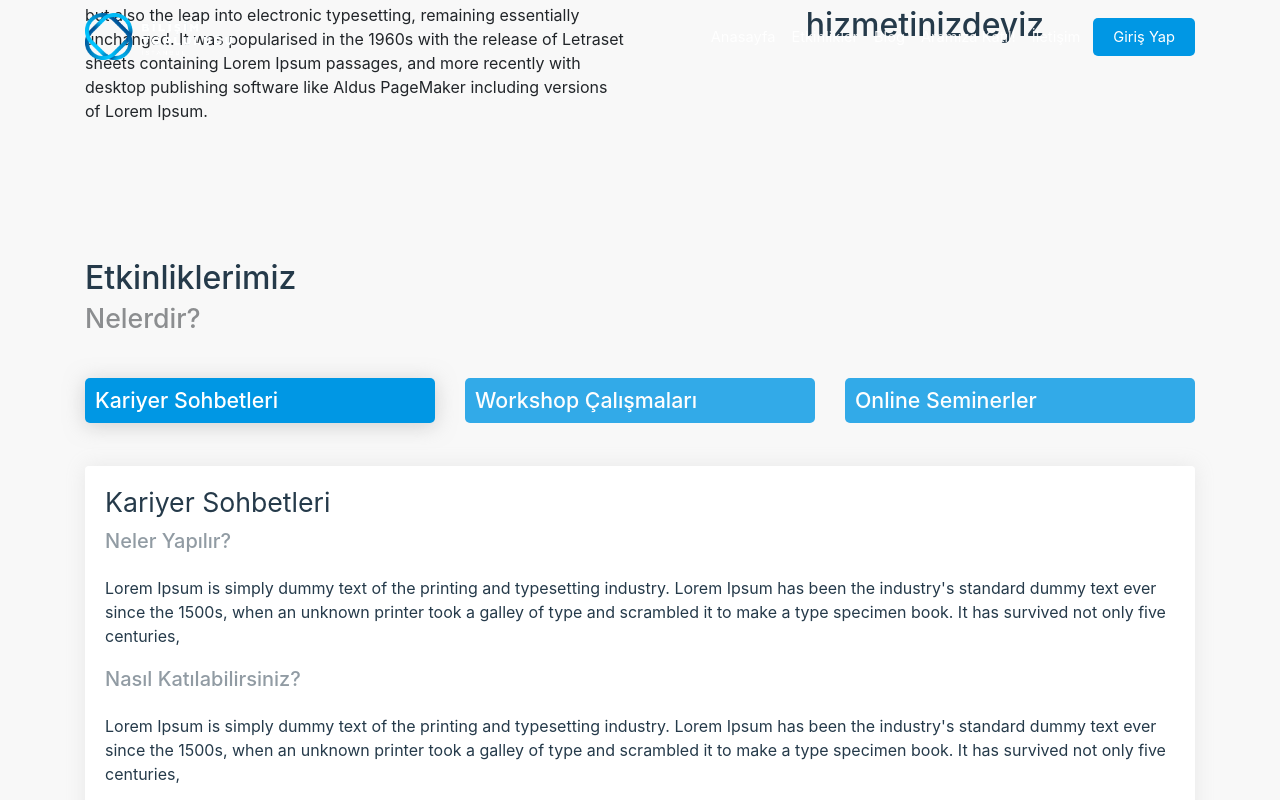
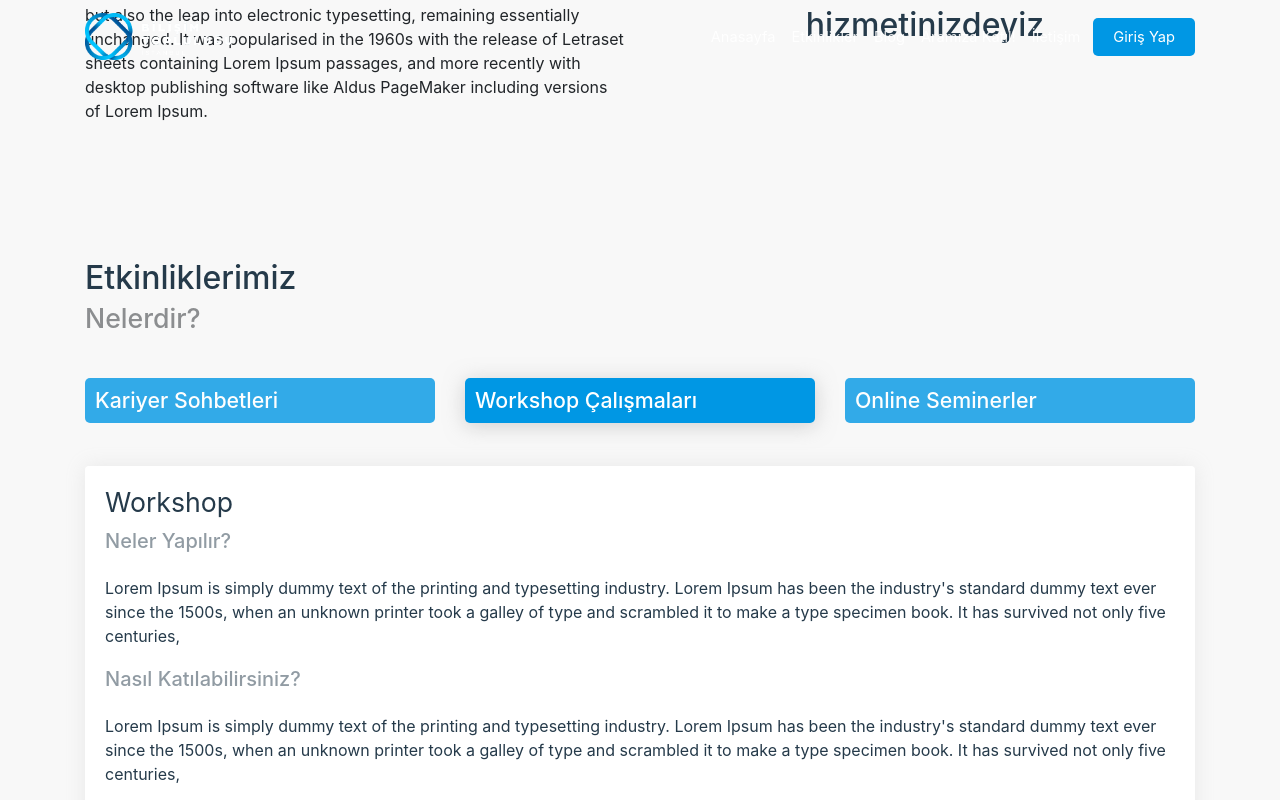
Before and after one commit to bilisimtoplulugu/IBT-Web-Client, a Next.js app: page / in a window 1280 px wide. Both pictures are taken after a click on the element "Workshop Çalışmaları". Shown: the part 1480-2280 px from the top of the page. Built offline with nearby package versions, Linux system fonts and the light colour scheme; no server answers.

Commit message:
transition between cards about our events

```diff
--- /dev/null
+++ b/components/WebinarDetailCard.js
@@ -0,0 +1,53 @@
+import React from 'react';
+import {Card, Row, Col} from 'react-bootstrap';
+import styled from 'styled-components';
+import Link from 'next/link';
+
+const CustomCard = styled(Card)`
+  box-shadow: 0 0px 20px rgba(169, 169, 169, 0.2);
+  border: none;
+  color: #253a4a;
+  margin-top: 20px;
+  .title {
+    font-size: 20pt;
+    font-weight: 400;
+  }
+
+  .subTitle {
+    font-size: 15pt !important;
+  }
+`;
+
+export default function WebinarDetailCard() {
+  return (
+    <div data-aos="fade-right">
+      <CustomCard>
+        <CustomCard.Body>
+          <div className="topSide">
+            <h4 className="title">Online Seminerler</h4>
+            <span className="subTitle">Neler Yapılır?</span>
+          </div>
+
+          <p>
+            Lorem Ipsum is simply dummy text of the printing and typesetting
+            industry. Lorem Ipsum has been the industry's standard dummy text
+            ever since the 1500s, when an unknown printer took a galley of type
+            and scrambled it to make a type specimen book. It has survived not
+            only five centuries,
+          </p>
+
+          <div className="topSide">
+            <span className="subTitle">Nasıl Katılabilirsiniz?</span>
+          </div>
+          <p>
+            Lorem Ipsum is simply dummy text of the printing and typesetting
+            industry. Lorem Ipsum has been the industry's standard dummy text
+            ever since the 1500s, when an unknown printer took a galley of type
+            and scrambled it to make a type specimen book. It has survived not
+            only five centuries,
+          </p>
+        </CustomCard.Body>
+      </CustomCard>
+    </div>
+  );
+}
--- /dev/null
+++ b/components/WorkshopDetailCard.js
@@ -0,0 +1,56 @@
+import React from 'react'
+import { Card, Row, Col } from 'react-bootstrap'
+import styled from 'styled-components';
+import Link from 'next/link';
+
+
+const CustomCard = styled(Card)`
+box-shadow: 0 0px 20px rgba(169, 169, 169, 0.20);
+border:none;
+color:#253a4a;
+margin-top: 20px;
+.title{
+    font-size: 20pt;
+    font-weight: 400;
+
+}
+
+.subTitle{
+
+    font-size: 15pt !important;
+}
+`;
+
+
+export default function WorkshopDetailCard() {
+    return (
+
+        <div data-aos="fade-right">
+
+            <CustomCard >
+                <CustomCard.Body>
+                    <div className="topSide" >
+                        <h4 className="title">Workshop</h4>
+                        <span className="subTitle">Neler Yapılır?</span>
+
+                    </div>
+
+                    <p>
+                        Lorem Ipsum is simply dummy text of the printing and typesetting industry. Lorem Ipsum has been the industry's standard dummy text ever since the 1500s, when an unknown printer took a galley of type and scrambled it to make a type specimen book. It has survived not only five centuries,
+           </p>
+
+                    <div className="topSide" >
+
+                        <span className="subTitle">Nasıl Katılabilirsiniz?</span>
+
+                    </div>
+                    <p>
+                        Lorem Ipsum is simply dummy text of the printing and typesetting industry. Lorem Ipsum has been the industry's standard dummy text ever since the 1500s, when an unknown printer took a galley of type and scrambled it to make a type specimen book. It has survived not only five centuries,</p>
+
+                </CustomCard.Body>
+            </CustomCard>
+
+        </div>
+
+    )
+}
--- a/pages/index.tsx
+++ b/pages/index.tsx
@@ -1,36 +1,36 @@
-import React, { useEffect, useState, useRef } from 'react'
-import { Container, Row, Col, Form, Button, Card } from 'react-bootstrap'
-import styled, { keyframes } from 'styled-components'
-import WelcomeSlider from '../components/WelcomeSlider'
-import { FontAwesomeIcon } from '@fortawesome/react-fontawesome'
-import { faInstagram } from '@fortawesome/free-brands-svg-icons'
+import React, {useEffect, useState, useRef} from 'react';
+import {Container, Row, Col, Form, Button, Card} from 'react-bootstrap';
+import styled, {keyframes} from 'styled-components';
+import WelcomeSlider from '../components/WelcomeSlider';
+import {FontAwesomeIcon} from '@fortawesome/react-fontawesome';
+import {faInstagram} from '@fortawesome/free-brands-svg-icons';
 
 import Layout from '../components/Layout';
 import Head from 'next/head';
-import WelcomeInner from '../components/WelcomeInner'
-import Link from 'next/link'
+import WelcomeInner from '../components/WelcomeInner';
+import Link from 'next/link';
 
 import AOS from 'aos';
-import EventDateSlider from '../components/EventDateSlider'
-import AboutArea from '../components/AboutArea'
-import HomeEventCard from '../components/HomeEventCard'
-import HomeEventDetailCard from '../components/HomeEventDetailCard'
-
-
+import EventDateSlider from '../components/EventDateSlider';
+import AboutArea from '../components/AboutArea';
+import HomeEventCard from '../components/HomeEventCard';
+import CareerTalksDetailCard from '../components/CareerTalksDetailCard';
+import WebinarDetailCard from '../components/WebinarDetailCard';
+import WorkshopDetailCard from '../components/WorkshopDetailCard';
 
 const InstagramProfile = styled.div`
-background:#E1306C;
-padding:15px 0;
+  background: #e1306c;
+  padding: 15px 0;
 
-color:white;
+  color: white;
 
-.instagramIcon{
+  .instagramIcon {
     font-size: 23pt;
-    opacity: .3;
+    opacity: 0.3;
     margin-right: 10px;
   }
 
-.message{
+  .message {
     font-weight: 400;
     display: inline-flex;
     line-height: 33px;
@@ -40,129 +40,134 @@ color:white;
   }
   text-align: center;
 
-a{
+  a {
     background: #ca0a4a;
     border-color: #ca0a4a;
-    opacity: .5;
-    transition: all .3s ease;
-    color:white;
+    opacity: 0.5;
+    transition: all 0.3s ease;
+    color: white;
   }
-a:hover{
-    transition: all .3s ease;
-    opacity:1 !important;
-    color:white;
+  a:hover {
+    transition: all 0.3s ease;
+    opacity: 1 !important;
+    color: white;
   }
 
-@media(max-width: 1024px){
-    .message{
+  @media (max-width: 1024px) {
+    .message {
       line-height: 23px;
       font-size: 12pt;
       margin-right: unset;
       margin-bottom: 10px;
     }
-    a{
+    a {
       display: block;
       text-align: center;
       margin-left: unset;
     }
   }
-
-
 `;
 
 const InstagramInner = styled.div`
-display:inline-flex;
+  display: inline-flex;
 
-@media only screen and (max-width: 1024px){
-
+  @media only screen and (max-width: 1024px) {
     display: block;
     text-align: left;
   }
-`
-
-
+`;
 
 const EventArea = styled.div`
-padding:60px 0;
-.topSide{
+  padding: 60px 0;
+  .topSide {
     margin-bottom: 20px;
   }
-h2{
+  h2 {
     font-weight: 500;
     margin-bottom: 0 !important;
 
     color: #253a4a;
   }
-.subTitle{
+  .subTitle {
     font-size: 20pt;
     font-weight: 500;
-    opacity: .5;
+    opacity: 0.5;
   }
-.contentSide{
-    margin-top:20px;
+  .contentSide {
+    margin-top: 20px;
   }
 `;
 
 const EventInfo = styled.div`
-
-h3{
+  h3 {
     padding: 10px;
     background: #0097e4;
     color: white;
     font-weight: 500;
     font-size: 16pt;
-    display:block;
-    opacity:.8;
+    display: block;
+    opacity: 0.8;
     margin-bottom: 23px;
-    border-radius:5px;
-    transition: all .3s ease;
-cursor:pointer;
+    border-radius: 5px;
+    transition: all 0.3s ease;
+    cursor: pointer;
   }
-h3.active{
-    opacity:1;
-    transition: all .3s ease;
+  h3.active {
+    opacity: 1;
+    transition: all 0.3s ease;
     box-shadow: 0 3px 20px rgba(169, 169, 169, 0.5);
   }
-h3:hover{
-    opacity:1;
-    transition: all .3s ease;
+  h3:hover {
+    opacity: 1;
+    transition: all 0.3s ease;
     box-shadow: 0 3px 20px rgba(169, 169, 169, 0.5);
   }
-
-
 `;
 export default function Home() {
-
-
+  const [whichCard, setWhichCard] = useState(1);
 
   useEffect(() => {
     AOS.init();
+  });
 
-
-    })
+  const returnCard = () => {
+    switch (whichCard) {
+      case 1:
+        return <CareerTalksDetailCard />;
+      case 2:
+        return <WorkshopDetailCard />;
+      case 3:
+        return <WebinarDetailCard />;
+      default:
+        return <CareerTalksDetailCard />;
+    }
+  };
 
   return (
     <Layout>
       <Head>
         <title>My page title</title>
         <meta charSet="UTF-8" />
-                <meta name="viewport" content="width=device-width, initial-scale=1, shrink-to-fit=no" />
+        <meta
+          name="viewport"
+          content="width=device-width, initial-scale=1, shrink-to-fit=no"
+        />
         <meta http-equiv="X-UA-Compatible" content="ie=edge" />
       </Head>
-
 
       <WelcomeInner />
       <InstagramProfile>
         <Container>
           <InstagramInner>
-
-                        <span className="message"><FontAwesomeIcon className="instagramIcon" icon={faInstagram} />Etkinliklerden ve duyurulardan haberdar olmak için bizi İnstagram'da takip Edin!</span>
+            <span className="message">
+              <FontAwesomeIcon className="instagramIcon" icon={faInstagram} />
+              Etkinliklerden ve duyurulardan haberdar olmak için bizi
+              İnstagram'da takip Edin!
+            </span>
             <Link href="">
               <a className="btn">Takip Et</a>
             </Link>
-
           </InstagramInner>
-
         </Container>
       </InstagramProfile>
 
@@ -178,17 +183,13 @@ export default function Home() {
             </Col>
 
             <Col xs={12}>
-
               <HomeEventCard />
-
             </Col>
           </Row>
         </Container>
-
       </EventArea>
 
       <AboutArea />
-
 
       <EventArea>
         <Container>
@@ -198,42 +199,40 @@ export default function Home() {
           </div>
 
           <Row>
-
             <Col xs={12}>
-                    <div className="contentSide" >
+              <div className="contentSide">
                 <Row>
                   <Col xs={12} sm={6} md={4}>
-                        <EventInfo data-aos="fade-right">
-                        <h3 className="active">Kariyer Sohbetleri</h3>
+                    <EventInfo
+                      data-aos="fade-right"
+                      onClick={() => setWhichCard(1)}
+                    >
+                      <h3 className={whichCard === 1 && 'active'}>Kariyer Sohbetleri</h3>
                     </EventInfo>
-
                   </Col>
                   <Col xs={12} sm={6} md={4}>
-
-                    <EventInfo data-aos="fade-right">
-                        <h3>Workshop Çalışmaları</h3>
-                    </EventInfo >
-
+                    <EventInfo
+                      data-aos="fade-right"
+                      onClick={() => setWhichCard(2)}
+                    >
+                      <h3 className={whichCard === 2 && 'active'}>Workshop Çalışmaları</h3>
+                    </EventInfo>
                   </Col>
                   <Col xs={12} sm={6} md={4}>
-
-                    <EventInfo data-aos="fade-right">
-                        <h3>Online Seminerler</h3>
+                    <EventInfo
+                      data-aos="fade-right"
+                      onClick={() => setWhichCard(3)}
+                    >
+                      <h3 className={whichCard === 3 && 'active'}>Online Seminerler</h3>
                     </EventInfo>
-
                   </Col>
                 </Row>
-
               </div>
             </Col>
-                    <Col xs={12}>
-                    <HomeEventDetailCard  />
-                    </Col>
+            <Col xs={12}>{returnCard()}</Col>
           </Row>
         </Container>
       </EventArea>
-
-
     </Layout>
-    )
+  );
 }
```
Also changed, not shown: components/CareerTalksDetailCard.js (renamed from components/HomeEventDetailCard.tsx). Lines whose indentation alone changed are shown as unchanged.
